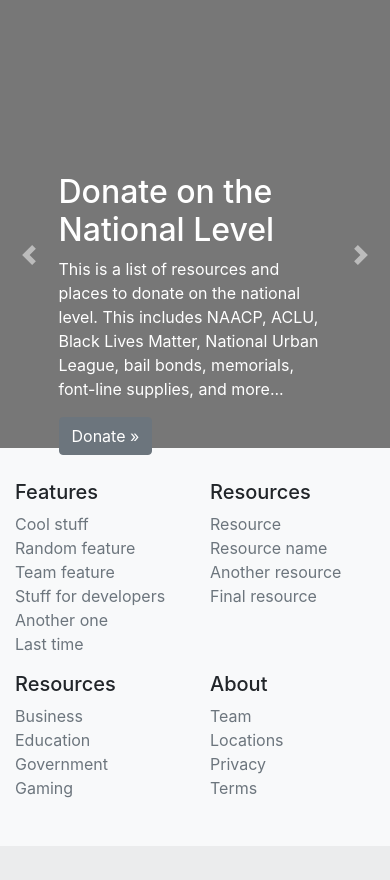
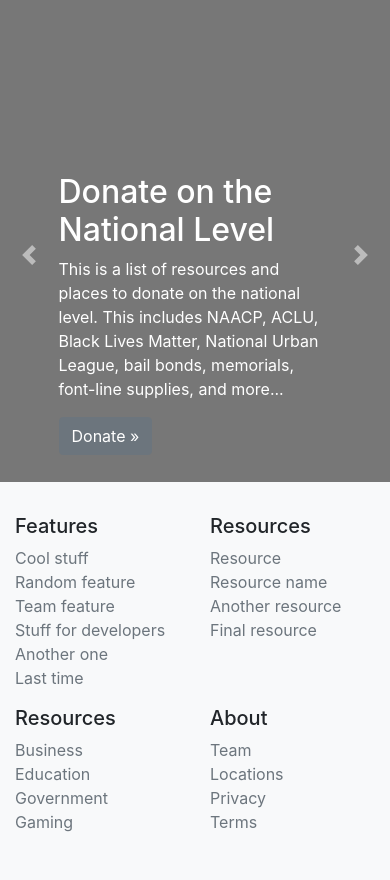
Before and after one commit to mrodriguez3313/Support-bipoc, a Flask app: page / in a window 390 px wide. Shown: the part 687-1567 px from the top of the page. Before the commit the page ends 1533 px from the top, so only its background shows below. Run offline with Flask 2, Linux system fonts and the light colour scheme; some libraries are stand-ins or nearby versions.

Commit message:
added padding that makes mobile look alot better

```diff
--- a/website/static/states.css
+++ b/website/static/states.css
@@ -35,7 +35,7 @@
 .main {
   position: relative;
   min-height: 100vh;
-  padding-bottom: 15.875rem;
+  padding-bottom: 23.5rem;
 }
 
 .background {
--- a/website/static/style.css
+++ b/website/static/style.css
@@ -67,7 +67,7 @@
 .body-fix {
   position: relative;
   min-height: 100vh;
-  padding-bottom: 15.875rem;
+  padding-bottom: 18rem;
 }
 
 .background {
```
